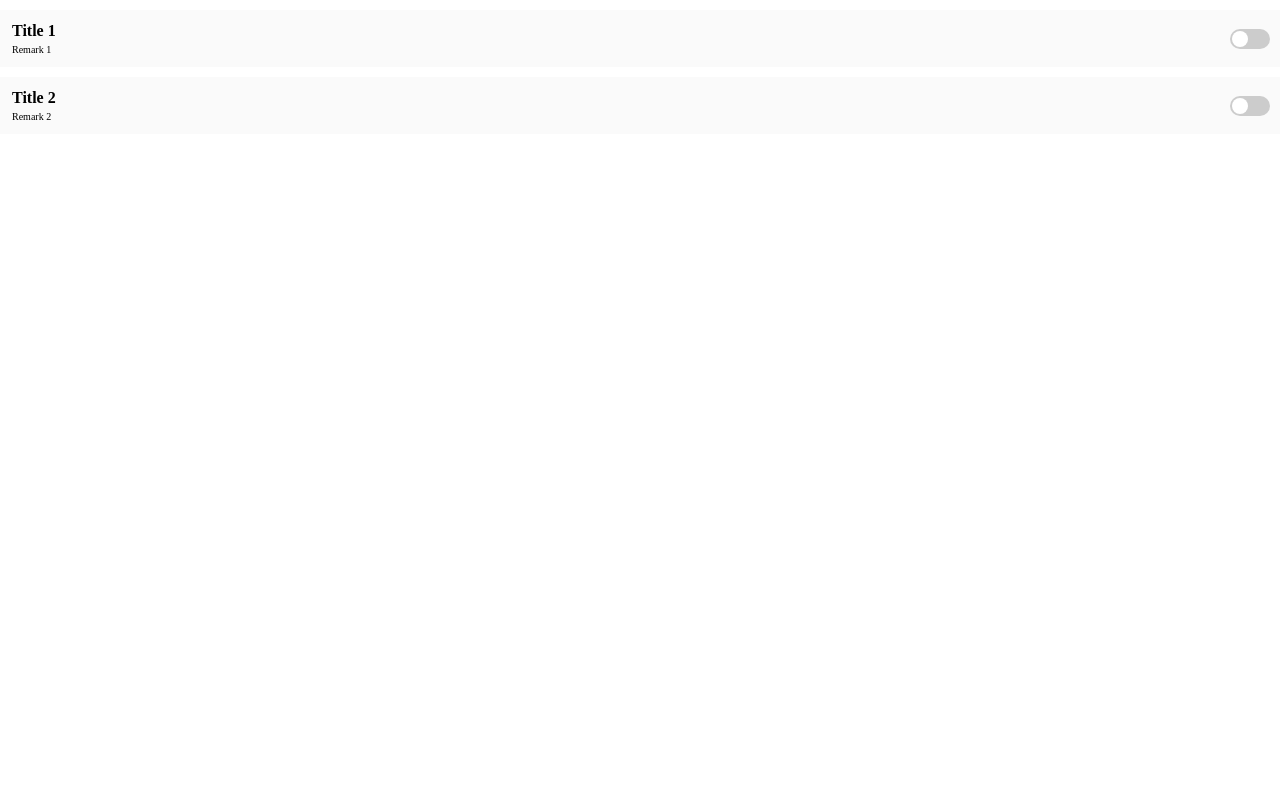
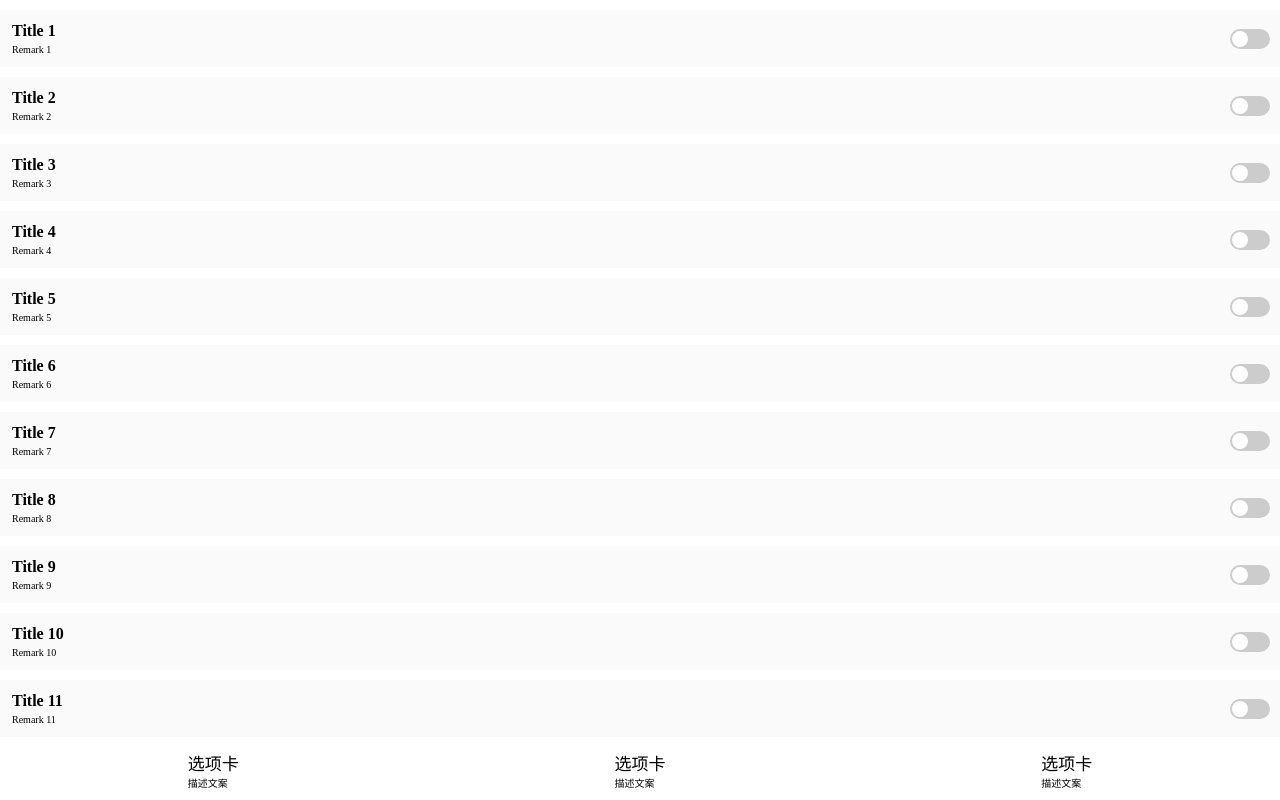
Before and after one commit to SuperJourney/react-webpack-ts-boilerplate, a React app: page /chat in a window 1280 px wide. Shown: the top 800 px of the page. Built offline with nearby package versions, Linux system fonts and the light colour scheme; the HTML template or start-up script is replaced by a standard one.

Commit message:
new: 添加 nav;

```diff
--- a/src/Demo/index.tsx
+++ b/src/Demo/index.tsx
@@ -1,41 +1,42 @@
 import React from "react"
 
 import List from "@/components/list"
+import Nav from "@/components/nav"
+import "./index.scss"
+const items = Array.from(Array(20), (_, i) => ({
+    title: `Title ${i + 1}`,
+    remark: `Remark ${i + 1}`,
+    onToggle: (isChecked: boolean) => {
+        console.log(isChecked)
+    }
+}))
 
-import "./index.scss"
-let items = [
-    {
-        title: "Title 1",
-        remark: "Remark 1",
-        onToggle:(isChecked:boolean)=>{
-            console.log("hello,world")
-            console.log(isChecked)
-        }
-    },
-    {
-        title: "Title 2",
-        remark: "Remark 2",
-        onToggle:(isChecked:boolean)=>{
-            console.log("hello,world")
-            console.log(isChecked)
-        }
-    }
-
-]
 class Demo extends React.Component {
 
     render() {
         return (
             <div>
-                <List>
-                    {
-                        items.map((item, index) => (
-                            <List.Item key={index} title={item.title} remark={item.remark}  onToggle={item.onToggle}>
+                <div>
+                    <List>
+                        {items.map((item, index) => (
+                            <List.Item
+                                key={index}
+                                title={item.title}
+                                remark={item.remark}
+                                onToggle={item.onToggle}
+                            >
                                 <div></div>
                             </List.Item>
-                        ))
-                    }
-                </List>
+                        ))}
+                    </List>
+                </div>
+                <div>
+                    <Nav>
+                        <Nav.Item></Nav.Item>
+                        <Nav.Item></Nav.Item>
+                        <Nav.Item></Nav.Item>
+                    </Nav>
+                </div>
 
             </div>
         );
--- a/src/components/list/index.tsx
+++ b/src/components/list/index.tsx
@@ -9,7 +9,7 @@ interface ItemProps {
 
     children: React.ReactNode
 
-    onToggle: () => void
+    onToggle: (isChecked:boolean) => void
 }
 
 class Item extends React.Component<ItemProps> {
--- /dev/null
+++ b/src/components/nav/index.scss
@@ -0,0 +1,21 @@
+.nav{
+    display: flex;
+    background-color: #fff;
+    padding: 10px 0;
+    width: 100vw;
+    flex-direction:row;
+    justify-content: space-around;
+    .item{
+        .title{
+            font-size: 17px;
+            font-weight:400;
+        }
+        .label{
+            font-size: 10px;
+            font-weight: lighter;
+        }
+    }
+    // todo 固定到底部；
+    position: fixed;
+    bottom: 0;
+}
--- a/src/components/nav/index.tsx
+++ b/src/components/nav/index.tsx
@@ -1,9 +1,37 @@
 import React from "react";
 
+import './index.scss';
 
-// 导航栏
-class Nav extends React.Component {
+class NavItem extends React.Component {
     render() {
-        return <div>Nav</div>
+        return <div className="item">
+            <div className="title">选项卡</div>
+            <div className="label">描述文案</div>
+        </div>
     }
 }
+
+interface NavProps {
+    children: React.ReactNode
+}
+interface NavState {
+
+}
+// 导航栏
+class Nav extends React.Component <NavProps,NavState> {
+    constructor(props: NavProps) {
+        super(props);
+        this.state = {
+
+        };
+    }
+    public static Item = NavItem
+
+    render() {
+        return <div className="nav">
+            {this.props.children}
+        </div>
+    }
+}
+
+export default Nav;
```
